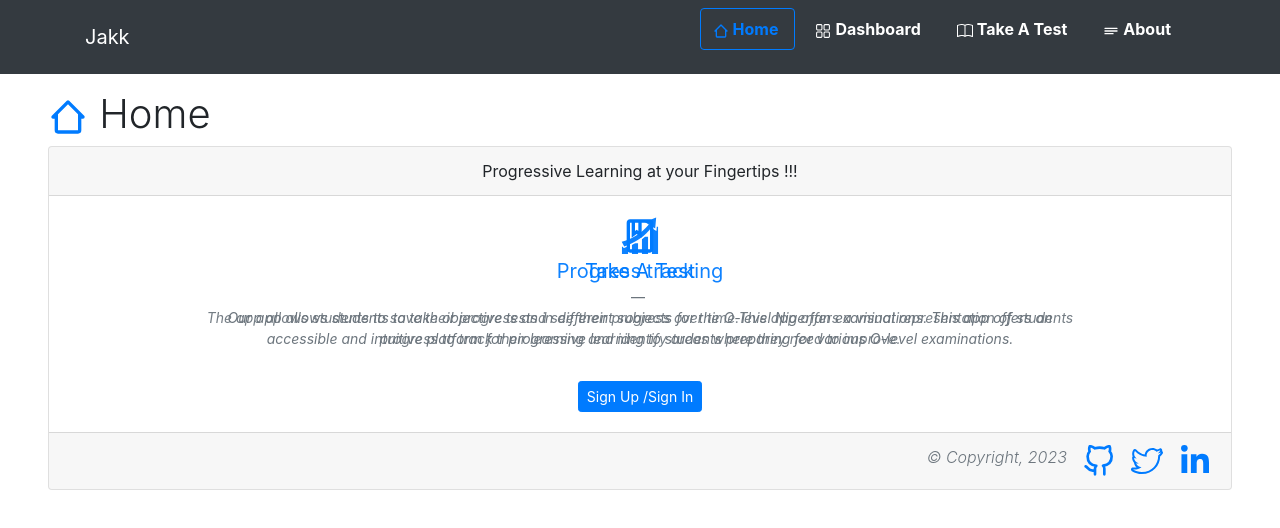
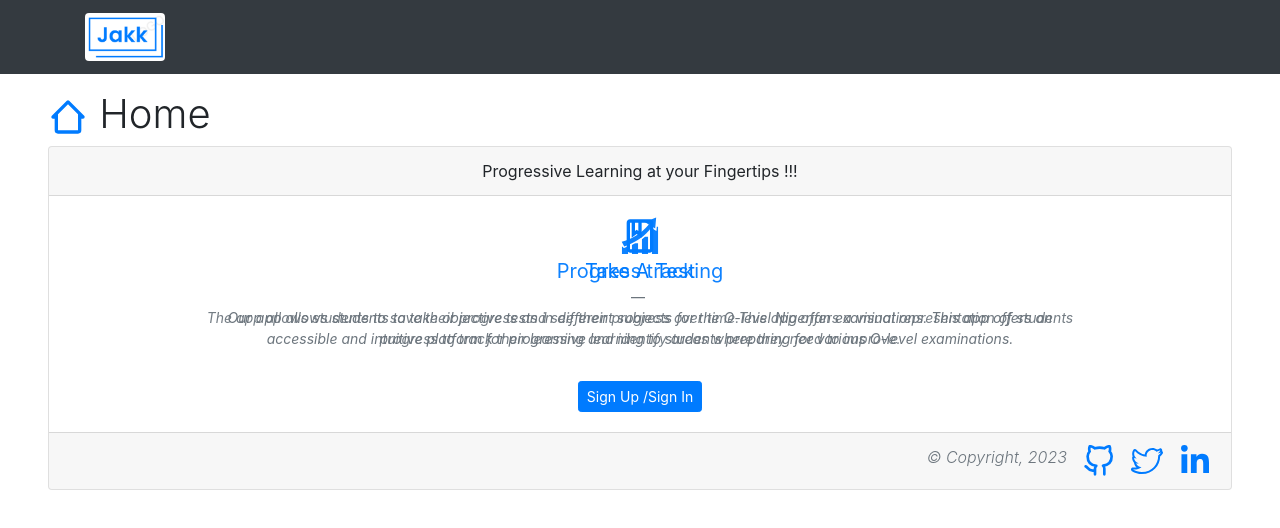
Before and after one commit to UgegeDaniel/jakk_v2, a React (Create React App) app: page / in a window 1280 px wide. Shown: the top 528 px of the page. Built offline with nearby package versions, Linux system fonts and the light colour scheme.

Commit message:
added logo to navbar

```diff
--- /dev/null
+++ b/css.d.ts
@@ -0,0 +1 @@
+declare module '*.png';
--- a/src/components/NavbarComponent/Sidebar.tsx
+++ b/src/components/NavbarComponent/Sidebar.tsx
@@ -7,25 +7,28 @@ import { useSelector } from 'react-redux';
 import StateType from '../../types/stateTypes';
 import { TbMenu2 } from 'react-icons/tb';
 import { FaTimes } from 'react-icons/fa';
+import appLogo from '../../assets/images/jakkLogo.png';
 
 const Sidebar: React.FC = () => {
   const [sidebarOpen, setSidebarOpen] = useState(false);
   const { user } = useSelector((state: StateType) => state);
   const isSmallScreen = useMediaQuery({ query: '(max-width: 992px)' });
 
-  console.log({ isSmallScreen });
-
   const handleToggleSidebar = () => {
     setSidebarOpen(!sidebarOpen);
   };
 
   return (
-    <>
     <Navbar bg="dark" variant="dark" collapseOnSelect expand="lg">
       <Container>
-          <Navbar.Brand href="/">Jakk</Navbar.Brand>
+        <Navbar.Brand href="/">
+          <img
+            src={appLogo}
+            className="rounded"
+            style={{ width: '80px', height: 'auto' }} />
+        </Navbar.Brand>
         {user && (
-            <>
+          <React.Fragment>
             <Navbar.Text>
               Signed in as:
               <span
@@ -35,13 +38,13 @@ const Sidebar: React.FC = () => {
             <Navbar.Toggle onClick={handleToggleSidebar}>
               <TbMenu2 />
             </Navbar.Toggle>
-            </>
+          </React.Fragment>
         )}
-          {!isSmallScreen &&
+        {user && !isSmallScreen && (
           <Nav className="mr-0">
             <NavItems style={'flex-row align-items-center justify-content-center'} />
           </Nav>
-          }
+        )}
       </Container>
       {user && isSmallScreen && (
         <Container
@@ -51,11 +54,12 @@ const Sidebar: React.FC = () => {
             className="text-danger border border-danger rounded nav-icon fs-1 p-2 font-weight-bold"
             onClick={handleToggleSidebar}
           />
-            <NavItems style={'flex-column align-items-start justify-content-center'} fontSize="fs-6" />
+          <NavItems
+            style={'flex-column align-items-start justify-content-center'}
+            fontSize="fs-6" />
         </Container>
       )}
     </Navbar>
-    </>
   );
 };
 
```
Also changed, not shown: tsconfig.json (+11 -1 lines). Lines whose indentation alone changed are shown as unchanged.
